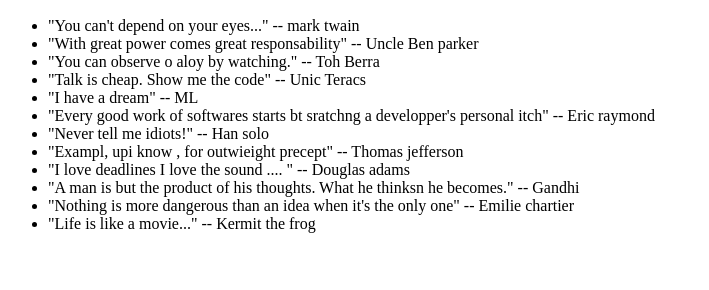
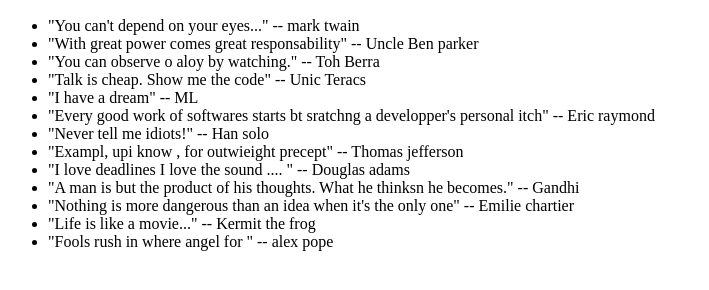
Before and after one commit to Nico31300/0main_openSAP_repo, a plain HTML site: page index.html in a window 1280 px wide. Shown: the part 110-400 px from the top of the page, without its empty margins (0-709 px from the left). Drawn offline with Linux system fonts and the light colour scheme.

Commit message:
Added quote by alex pope

```diff
--- a/index.html
+++ b/index.html
@@ -21,6 +21,7 @@
 			<li>"A man is but the product of his thoughts. What he thinksn he becomes." -- Gandhi</li>
 			<li>"Nothing is more dangerous than an idea when it's the only one" -- Emilie chartier</li>
 			<li>"Life is like a movie..." -- Kermit the frog</li>
+			<li>"Fools rush in where angel for " -- alex pope </li>
 		</ul>
 	</body>
 </html>
```
